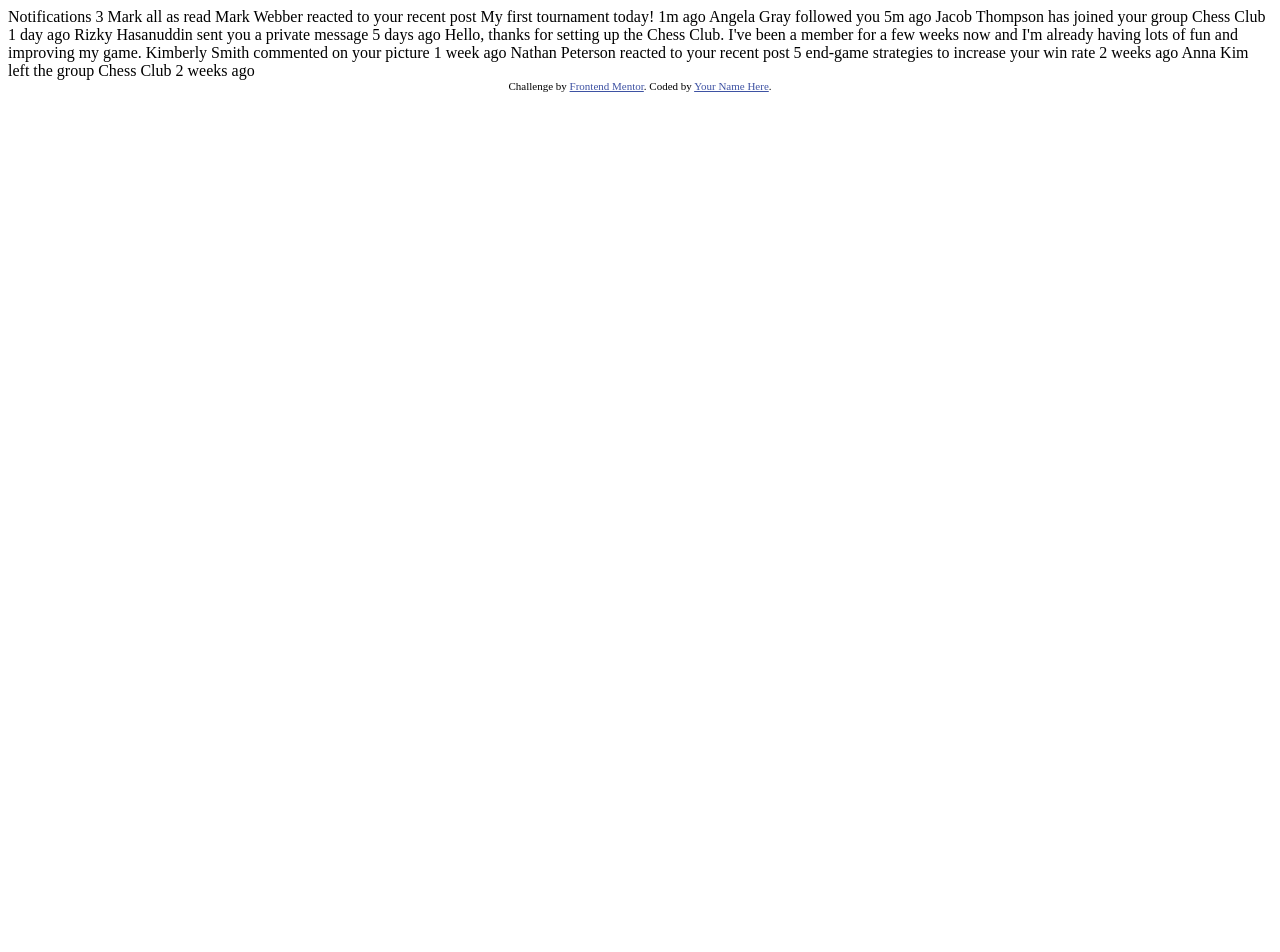
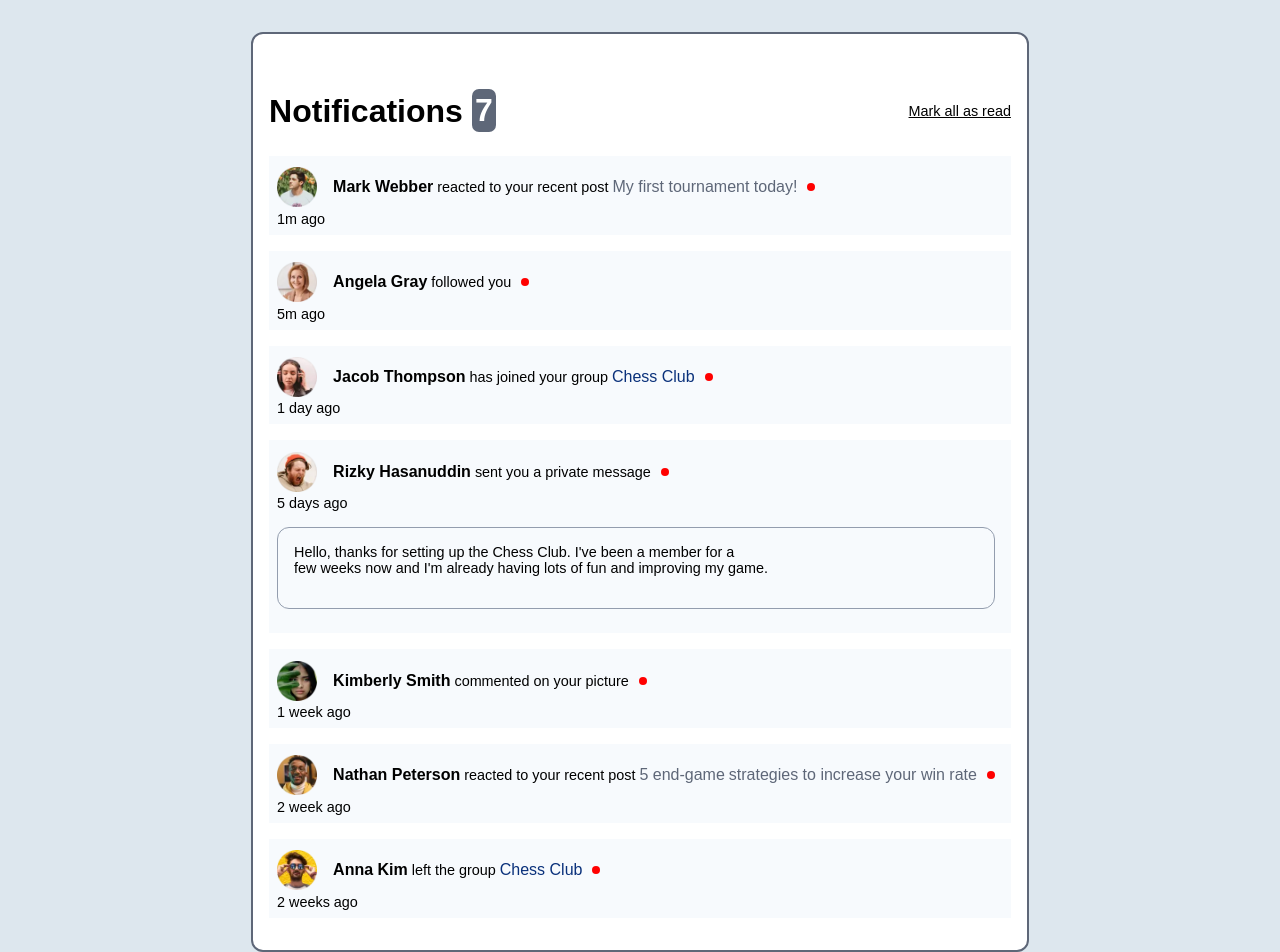
Before and after one commit to AbdulRehman-py/notifications-app, a plain HTML site: page index.html in a window 1280 px wide. Before the commit the page ends 800 px from the top, so only its background shows below. Drawn offline with Linux system fonts and the light colour scheme; a web font is replaced by a local one.

Commit message:
almost completed the website

```diff
--- /dev/null
+++ b/app.js
@@ -0,0 +1,132 @@
+const mark_all_read = document.querySelector('.mark');
+const list = document.getElementById('unorder-list');
+
+const listItems = document.querySelectorAll("#unorder-list li");
+const sep_p1 = document.querySelector(".sep-p");
+const sep_p2 = document.querySelector(".sep-p-2");
+const note_div = document.querySelectorAll(".note");
+const number = document.querySelector('.number-of');
+
+const pargraphs = [];
+let totalRedDots = 0;
+
+ listItems.forEach((li) => {
+  const para = li.querySelector('p');
+
+    pargraphs.push(para);
+ });
+
+ const [first_p , second_p , third_p, forth_p, fifth_p, six_p, seven_p] = pargraphs;
+
+
+ const namesToHighlight = ['Mark Webber', 'Angela Gray', 'Jacob Thompson', 'Rizky Hasanuddin', 'Kimberly Smith', 'Nathan Peterson', 'Anna Kim'];
+
+ function change() {
+   pargraphs.forEach((para) => {
+     namesToHighlight.forEach((name) => {
+      if (para.textContent.includes(name)) {
+        const newText = para.innerHTML.replaceAll(name, `<span class="highlight">${name}</span>`);
+        para.innerHTML = newText;
+      }
+     })
+   })
+}
+
+
+
+const highlight = ['My first tournament today!','Chess Club', '5 end-game','strategies to increase your win rate']
+
+function highlightcomment () {
+  pargraphs.forEach((para) => {
+    highlight.forEach((high) => {
+      if (para.textContent.includes(high)) {
+        const newText = para.innerHTML.replaceAll(high, `<span class="highlight-2">${high}</span>`);
+        para.innerHTML = newText;
+      }
+
+    })
+
+  })
+}
+
+
+
+const chess = ['Chess Club'];
+
+function chess_high() {
+  pargraphs.forEach((para) => {
+    chess.forEach((chess) => {
+      if (para.textContent.includes(chess)) {
+        const newText = para.innerHTML.replaceAll(chess, `<span class="highlight-3">${chess}</span>`);
+        para.innerHTML = newText;
+      }
+    })
+  })
+
+}
+
+
+
+notes_divs = [];
+
+note_div.forEach((note) => {
+  notes_divs.push(note);
+})
+
+
+
+function reddot() {
+  for (const notes of note_div) {
+    const dot_element = document.createElement('span');
+    dot_element.classList.add('red-dot');
+    notes.appendChild(dot_element);
+    totalRedDots++;
+  }
+
+  number.textContent = `${totalRedDots}`;
+}
+
+
+
+
+const lists = [];
+
+listItems.forEach((li) => {
+  lists.push(li);
+});
+
+
+function read() {
+    lists.forEach((list) => {
+    list.addEventListener('mouseover', () => {
+    const dot_class = list.querySelector('.red-dot');
+    if (dot_class) {
+      dot_class.classList.remove('red-dot');
+      totalRedDots--;
+      number.textContent = `${totalRedDots}`;
+    }
+
+    })
+    })
+}
+
+
+function clear_all () {
+  mark_all_read.addEventListener('click', (e) => {
+    if (e) {
+      const dots = document.querySelectorAll('.red-dot');
+      dots.forEach((dot)=> {
+        dot.classList.remove('red-dot');
+        totalRedDots = 0;
+        number.textContent = `${totalRedDots}`;
+      })
+    }
+  })
+}
+
+clear_all();
+change();
+highlightcomment();
+chess_high();
+reddot();
+read();
--- a/index.html
+++ b/index.html
@@ -1,51 +1,85 @@
 <!DOCTYPE html>
 <html lang="en">
+
 <head>
   <meta charset="UTF-8">
-  <meta name="viewport" content="width=device-width, initial-scale=1.0"> <!-- displays site properly based on user's device -->
+  <meta name="viewport" content="width=device-width, initial-scale=1.0">
+  <link rel="stylesheet" href="https://fonts.google.com/specimen/Plus+Jakarta+Sans">
+  <link rel="stylesheet" href="style.css">
+  <title>Notification App</title>
+</head>
 
-  <link rel="icon" type="image/png" sizes="32x32" href="./assets/images/favicon-32x32.png">
+<body>
+  <section id="notification-section">
+    <div class="Notifications">
+      <h1>Notifications <span class="number-of"></span></h1>
+      <span class="mark">Mark all as read</span>
+    </div>
+    <ul id="unorder-list">
+      <li>
+        <div class="note">
+        <img src="assets/images/avatar-jacob-thompson.webp" alt="profile-pic">
+        <p>Mark Webber reacted to your recent post My first tournament today!</p>
+      </div>
+        <time>1m ago</time>
+      </li>
 
-  <title>Frontend Mentor | Notifications page</title>
+      <li>
+        <div class="note">
+        <img src="assets/images/avatar-angela-gray.webp" alt="profile-2">
+        <p>Angela Gray followed you</p>
+      </div>
+        <time>5m ago</time>
+      </li>
 
-  <!-- Feel free to remove these styles or customise in your own stylesheet 👍 -->
-  <style>
-    .attribution { font-size: 11px; text-align: center; }
-    .attribution a { color: hsl(228, 45%, 44%); }
-  </style>
-</head>
-<body>
+      <li>
+        <div class="note">
+        <img src="assets/images/avatar-anna-kim.webp" alt="profile-3">
+        <p>Jacob Thompson has joined your group Chess Club</p>
+      </div>
+        <time>1 day ago</time>
+      </li>
+      <li>
+        <div class="note">
+        <img src="assets/images/avatar-mark-webber.webp" alt="profile-4">
+        <p>Rizky Hasanuddin sent you a private message</p>
+      </div>
+        <time>5 days ago</time>
+        <div class="p"><p class="sep-p">Hello, thanks for setting up the Chess Club. I've been a member for a</p>
+         <p class="sep-p-2">few weeks now and I'm already having lots of fun and improving my game.</p></div>
+      </li>
 
-  Notifications 3
+      <li>
+        <div class="note">
+        <img src="assets/images/avatar-kimberly-smith.webp" alt="profile-5">
+        <p>Kimberly Smith commented on your picture</p>
+      </div>
+        <time>1 week ago</time>
+      </li>
 
-  Mark all as read
+      <li>
+        <div class="note">
+        <img src="assets/images/avatar-nathan-peterson.webp" alt="profile-6">
+        <p>Nathan Peterson reacted to your recent post 5 end-game
+          strategies to increase your win rate</p>
+        </div>
 
-  Mark Webber reacted to your recent post My first tournament today!
-  1m ago
+          <time>2 week ago</time>
 
-  Angela Gray followed you
-  5m ago
+      </li>
 
-  Jacob Thompson has joined your group Chess Club
-  1 day ago
+      <li>
+        <div class="note">
+        <img src="assets/images/avatar-rizky-hasanuddin.webp" alt="profile-7">
+        <p>Anna Kim left the group Chess Club</p>
+      </div>
+        <time>2 weeks ago</time>
+      </li>
+      </li>
 
-  Rizky Hasanuddin sent you a private message
-  5 days ago
-  Hello, thanks for setting up the Chess Club. I've been a member for a few weeks now and
-  I'm already having lots of fun and improving my game.
+    </ul>
+  </section>
+  <script src="app.js"></script>
+</body>
 
-  Kimberly Smith commented on your picture
-  1 week ago
-
-  Nathan Peterson reacted to your recent post 5 end-game strategies to increase your win rate
-  2 weeks ago
-
-  Anna Kim left the group Chess Club
-  2 weeks ago
-
-  <div class="attribution">
-    Challenge by <a href="https://www.frontendmentor.io?ref=challenge" target="_blank">Frontend Mentor</a>.
-    Coded by <a href="#">Your Name Here</a>.
-  </div>
-</body>
 </html>
--- /dev/null
+++ b/style.css
@@ -0,0 +1,168 @@
+@layer base {
+    *,
+    ::before,
+    ::after {
+        box-sizing: border-box;
+    }
+
+:root {
+    --black: #000;
+    --white: hsl(0, 0%, 100%);
+    --Red: hsl(1, 90%, 64%);
+    --Blue: hsl(219, 85%, 26%);
+    --White: hsl(0, 0%, 100%);
+    --Very: hsl(210, 60%, 98%);
+    --Lightgrayishblue: hsl(211, 68%, 94%);
+    --Lightgrayishblue: hsl(205, 33%, 90%);
+    --Grayishblue: hsl(219, 14%, 63%);
+    --Darkgrayishblue: hsl(219, 12%, 42%);
+    --Verydarkblue: hsl(224, 21%, 14%);
+
+
+    --base-size: 1rem;
+    --h1-size: 2rem;
+    --h2: 1.5rem;
+
+    --font-style: 'jakarta', sans-serif;
+    }
+
+    body {
+        font-family: var(--font-style);
+        font-size: var(--base-size);
+        margin: 0;
+        padding: 2rem 0 2rem 0;
+        background-color: var(--Lightgrayishblue);
+        display: flex;
+        justify-content: center;
+        align-items: center;
+        max-width: 100%;
+
+    }
+}
+
+@layer styling {
+    #notification-section {
+        border: 2px solid var(--Darkgrayishblue);
+        background-color: var(--White);
+        max-width: 100%;
+        border-radius: 12px;
+        font-size: 0.9rem;
+        padding: 2rem 1rem 1rem 1rem;
+        font-family: var(--font-style);
+    }
+
+    #notification-section h1 {
+        font-size: var(--h1-size);
+
+    }
+
+    .Notifications {
+        display: flex;;
+        justify-content: space-between;
+        align-items: center;
+
+
+    }
+    .Notifications span {
+        text-decoration: underline;
+    }
+
+    .Notifications span:hover {
+        cursor: pointer;
+        text-decoration: none;
+    }
+
+    ul li   {
+        list-style-type: none;
+        padding: 0;
+        margin: 0;
+        margin-bottom: 1rem;
+        font-family: var(--font-style);
+
+
+
+    }
+
+    ul {
+        padding: 0;
+        margin: 0;
+    }
+
+
+
+
+    ul li time {
+        display: block;
+        margin-left: auto;
+    }
+
+    .note {
+        display: flex;
+        align-items: center;
+    }
+
+    .p {
+        margin: 1rem 0 1rem 0;
+        padding: 1rem 1rem 2rem 1rem;
+        border-radius: 12px;
+        border: 1px solid var(--Grayishblue);
+
+
+     }
+     .p > p {
+            margin: 0;
+            padding: 0;
+     }
+
+     img {
+        max-width: 100%;
+        width: 40px;
+        height: 40px;
+        object-fit: cover;
+        margin-right: 1rem;
+     }
+
+    ul li {
+        background-color: var(--Very);
+        padding: 0.5rem 1rem 0.5rem 0.5rem;
+     }
+
+     .highlight {
+        color: var(--black);
+        font-weight: bold;
+        font-size: var(--base-size);
+     }
+
+     .highlight-2 {
+        color: var(--Darkgrayishblue);
+        font-size: var(--base-size);
+
+     }
+
+     .highlight-3 {
+        color: var(--Blue);
+        font-size: var(--base-size);
+        font-family: var(--font-style);
+     }
+
+     h1 .number-of  {
+        text-decoration: none;
+        color: var(--white);
+        border-radius: 7px;
+        background-color: var(--Darkgrayishblue);
+        padding: 0.2rem;
+    }
+
+     .red-dot {
+        width: 8px; /* Adjust the size as needed */
+        height: 8px; /* Adjust the size as needed */
+        background-color: red; /* Red color */
+        border-radius: 50%; /* Make it a circle */
+        display: inline-block; /* Ensure it behaves like an inline element */
+        margin-left: 10px; /* Optional: Adjust the spacing as needed */
+        vertical-align: middle; /* Align with text */
+    }
+
+
+
+}
```
